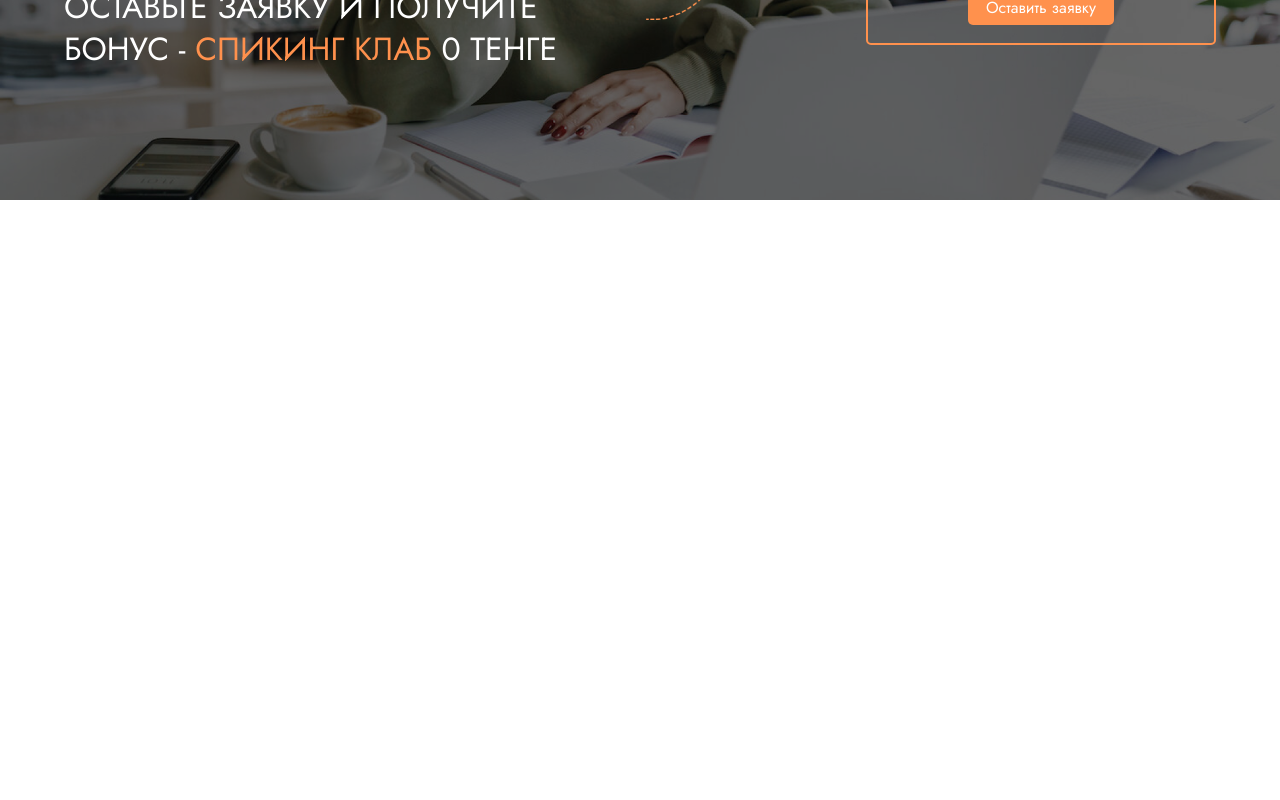
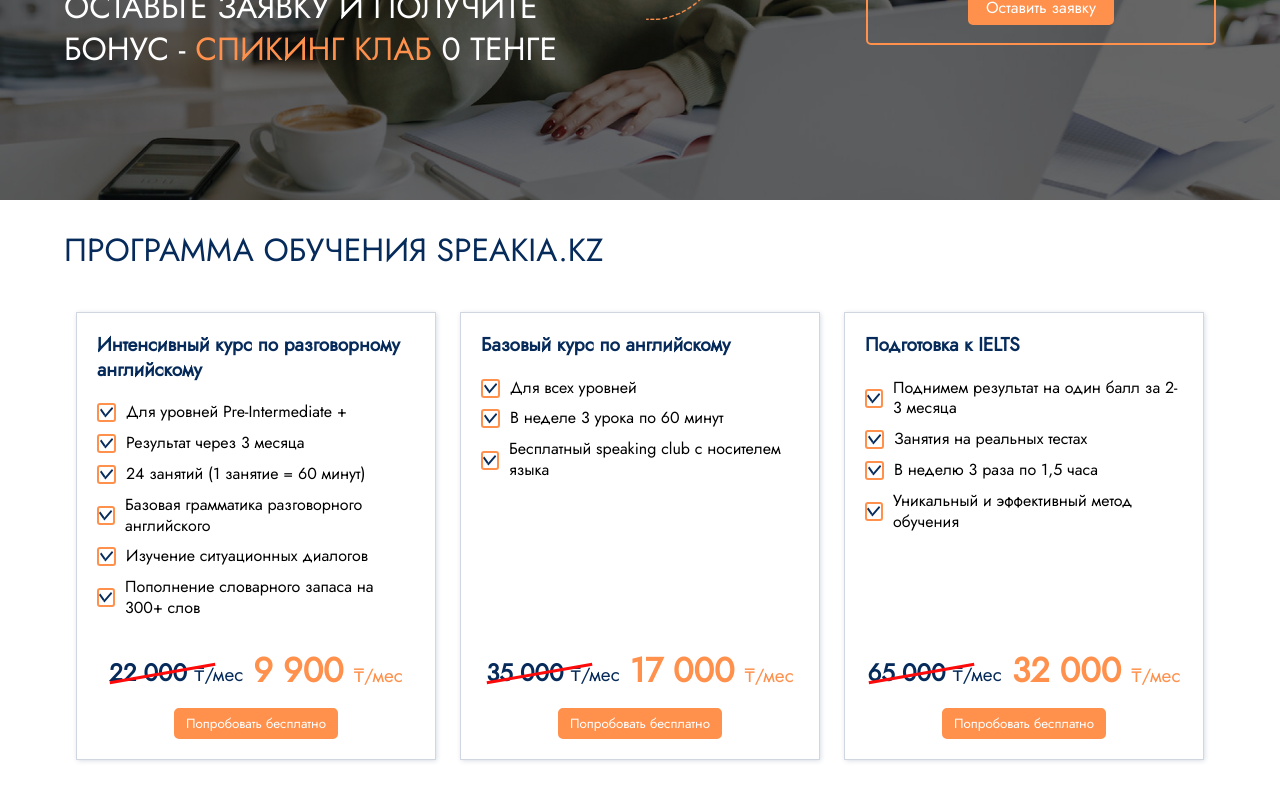
Before and after one commit to adilkhansatemirov/speakia-front, a Next.js app: page / in a window 1280 px wide. Shown: the part 454-1254 px from the top of the page. Before the commit the page ends 800 px from the top, so only its background shows below. Built offline with nearby package versions, Linux system fonts and the light colour scheme.

Commit message:
feat: second section

```diff
--- /dev/null
+++ b/components/ProgramOfEducation/ProgramOfEducation.js
@@ -0,0 +1,79 @@
+import React from 'react';
+
+function ProgramOfEducation() {
+  const courcesData = [
+    {
+      id: 1,
+      title: 'Интенсивный курс по разговорному английскому',
+      oldPrice: '22 000',
+      newPrice: '9 900',
+      items: [
+        'Для уровней Pre-Intermediate +',
+        'Результат через 3 месяца',
+        '24 занятий (1 занятие = 60 минут)',
+        'Базовая грамматика разговорного английского',
+        'Изучение ситуационных диалогов',
+        'Пополнение словарного запаса на 300+ слов',
+      ],
+    },
+    {
+      id: 2,
+      title: 'Базовый курс по  английскому',
+      oldPrice: '35 000',
+      newPrice: '17 000',
+      items: ['Для всех уровней ', 'В неделе 3 урока по 60 минут ', 'Бесплатный speaking club с носителем языка'],
+    },
+    {
+      id: 3,
+      title: 'Подготовка к IELTS',
+      oldPrice: '65 000',
+      newPrice: '32 000',
+      items: [
+        'Поднимем результат на один балл за 2-3 месяца',
+        'Занятия на реальных тестах ',
+        'В неделю 3 раза по 1,5 часа',
+        'Уникальный и эффективный метод обучения',
+      ],
+    },
+  ];
+
+  return (
+    <section className="section">
+      <div className="container">
+        <h2 className="section-title">программа обучения SPEAKIA.KZ</h2>
+        <ul className="program__courses-list">
+          {courcesData.map((course) => (
+            <li key={course.id} className="program__courses-list-item">
+              <div className="program__courses-list-item-top-part">
+                <h2 className="program__courses-list-item-title">{course.title}</h2>
+                <ul className="program__courses-list-item-list">
+                  {course.items.map((item) => (
+                    <li key={item} className="program__courses-list-item-list-item">
+                      <div className="program__courses-list-item-tick-box">
+                        <img src="/images/tick.svg" alt="tick" />
+                      </div>
+                      <p className="program__courses-list-item-list-item-text">{item}</p>
+                    </li>
+                  ))}
+                </ul>
+              </div>
+              <div className="program__courses-list-item-bottom-part">
+                <div className="program__courses-list-item-price-container">
+                  <p className="program__courses-list-item-price-old-price">
+                    {course.oldPrice} <span className="program__courses-list-item-price-tg">₸/мес</span>
+                  </p>
+                  <p className="program__courses-list-item-price-new-price">
+                    {course.newPrice} <span className="program__courses-list-item-price-tg">₸/мес</span>
+                  </p>
+                </div>
+                <button className="program__courses-list-item-button">Попробовать бесплатно</button>
+              </div>
+            </li>
+          ))}
+        </ul>
+      </div>
+    </section>
+  );
+}
+
+export default ProgramOfEducation;
--- a/pages/index.js
+++ b/pages/index.js
@@ -1,4 +1,5 @@
 import Header from 'components/Header/Header';
+import ProgramOfEducation from 'components/ProgramOfEducation/ProgramOfEducation';
 import Head from 'next/head';
 
 function Landing() {
@@ -8,8 +9,8 @@
         <title>Speakia.kz</title>
         <link rel="icon" href="/favicon.ico" />
       </Head>
-
       <Header />
+      <ProgramOfEducation />
     </div>
   );
 }
--- /dev/null
+++ b/styles/components/programOfEdiucation.scss
@@ -0,0 +1,133 @@
+.program__courses-list {
+  margin-top: 40px;
+  display: flex;
+  flex-wrap: wrap;
+  justify-content: space-around;
+}
+
+.program__courses-list-item {
+  border: 1px solid rgba(6, 43, 91, 0.19);
+  box-shadow: 1px 1px 5px 0.2px rgba(6, 43, 91, 0.19);
+  margin: 0 10px 30px;
+  padding: 20px;
+  width: 360px;
+  display: flex;
+  flex-direction: column;
+  justify-content: space-between;
+
+  @media (max-width: 400px) {
+    min-width: 0;
+    width: 100%;
+    padding: 15px;
+  }
+}
+
+.program__courses-list-item-title {
+  font-weight: bold;
+  color: $mainBlue;
+  font-size: 19px;
+}
+
+.program__courses-list-item-list {
+  margin-top: 20px;
+}
+
+.program__courses-list-item-list-item {
+  display: flex;
+  align-items: center;
+  margin-bottom: 10px;
+}
+
+.program__courses-list-item-tick-box {
+  border: 2px solid $mainOrange;
+  border-radius: 3px;
+  display: flex;
+  align-items: center;
+  justify-content: center;
+  width: 19px;
+  height: 19px;
+}
+
+.program__courses-list-item-list-item-text {
+  margin-left: 10px;
+}
+
+.program__courses-list-item-bottom-part {
+  margin-top: 15px;
+  display: flex;
+  flex-direction: column;
+  align-items: center;
+}
+
+.program__courses-list-item-price-container {
+  display: flex;
+  align-items: flex-end;
+}
+
+.program__courses-list-item-price-old-price {
+  color: $mainBlue;
+  font-weight: bold;
+  font-size: 24px;
+  position: relative;
+  white-space: nowrap;
+
+  &::after {
+    content: '';
+    position: absolute;
+    top: 15px;
+    left: 0;
+    width: 80%;
+    background: #ff0a0a;
+    transform: rotate(-10deg);
+    height: 3px;
+  }
+
+  @media (max-width: 400px) {
+    font-size: 18px;
+  }
+}
+
+.program__courses-list-item-price-new-price {
+  font-size: 34px;
+  color: $mainOrange;
+  font-weight: bold;
+  margin-left: 10px;
+  position: relative;
+  white-space: nowrap;
+  top: 5px;
+
+  @media (max-width: 400px) {
+    font-size: 26px;
+  }
+}
+
+.program__courses-list-item-price-tg {
+  font-weight: normal;
+  font-size: 19px;
+
+  @media (max-width: 400px) {
+    font-size: 16px;
+  }
+}
+
+.program__courses-list-item-button {
+  margin-top: 20px;
+  background: $mainOrange;
+  color: #fff;
+  padding: 4px 10px;
+  border-radius: 5px;
+  border: 2px solid $mainOrange;
+
+  &:hover,
+  &:focus {
+    background: #fff;
+    color: $mainOrange;
+    border: 2px solid $mainOrange;
+  }
+
+  &:active {
+    background: $mainOrange;
+    color: #fff;
+    border: 2px solid $mainOrange;
+  }
+}
--- a/styles/components/shared.scss
+++ b/styles/components/shared.scss
@@ -2,3 +2,18 @@
   height: 6px;
   background: $mainOrange;
 }
+
+.section {
+  padding-top: 30px;
+  padding-bottom: 40px;
+}
+
+.section-title {
+  font-size: 32px;
+  text-transform: uppercase;
+  color: $mainBlue;
+
+  @media (max-width: 400px) {
+    font-size: 24px;
+  }
+}
--- a/styles/index.scss
+++ b/styles/index.scss
@@ -6,4 +6,5 @@
 @import './components/header.scss';
 @import './components/nav.scss';
 @import './components/form.scss';
+@import './components/programOfEdiucation.scss';
 @import './components/shared.scss'
```
Also changed, not shown: public/images/tick.svg (added).
